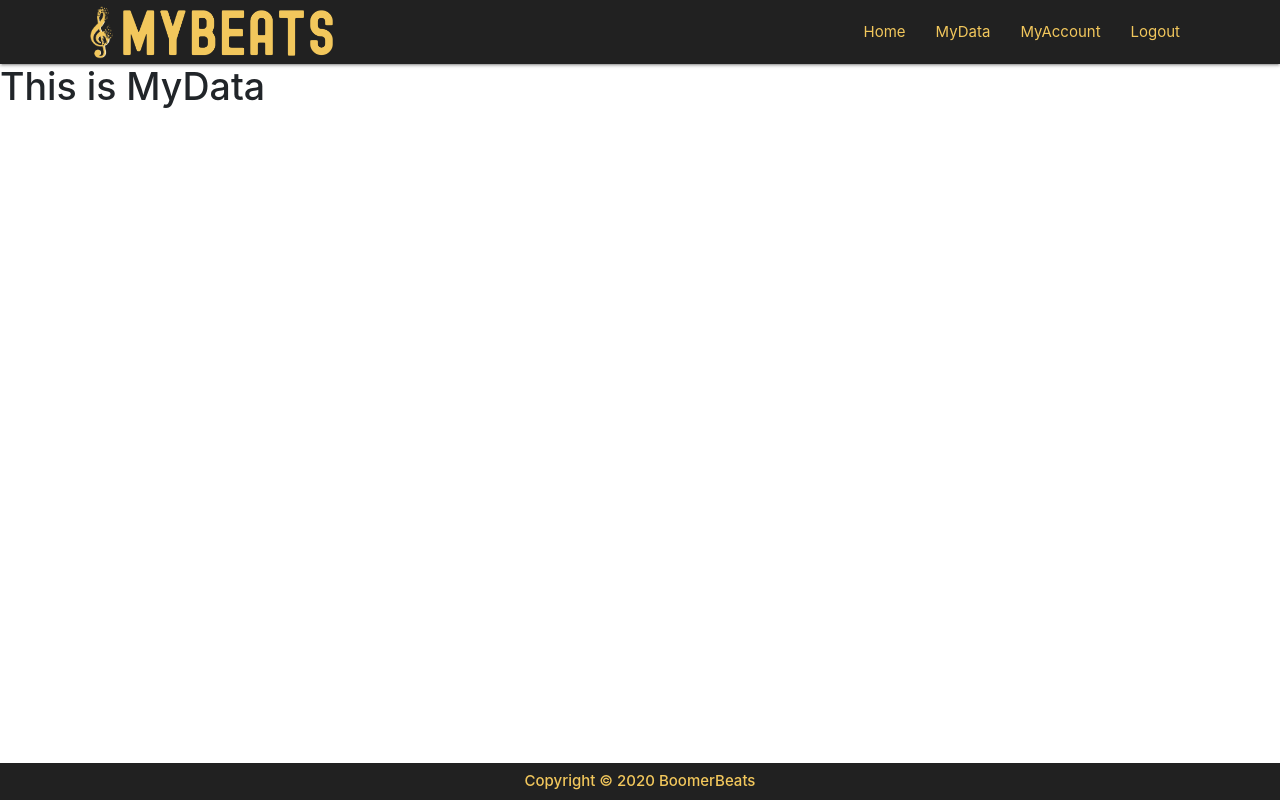
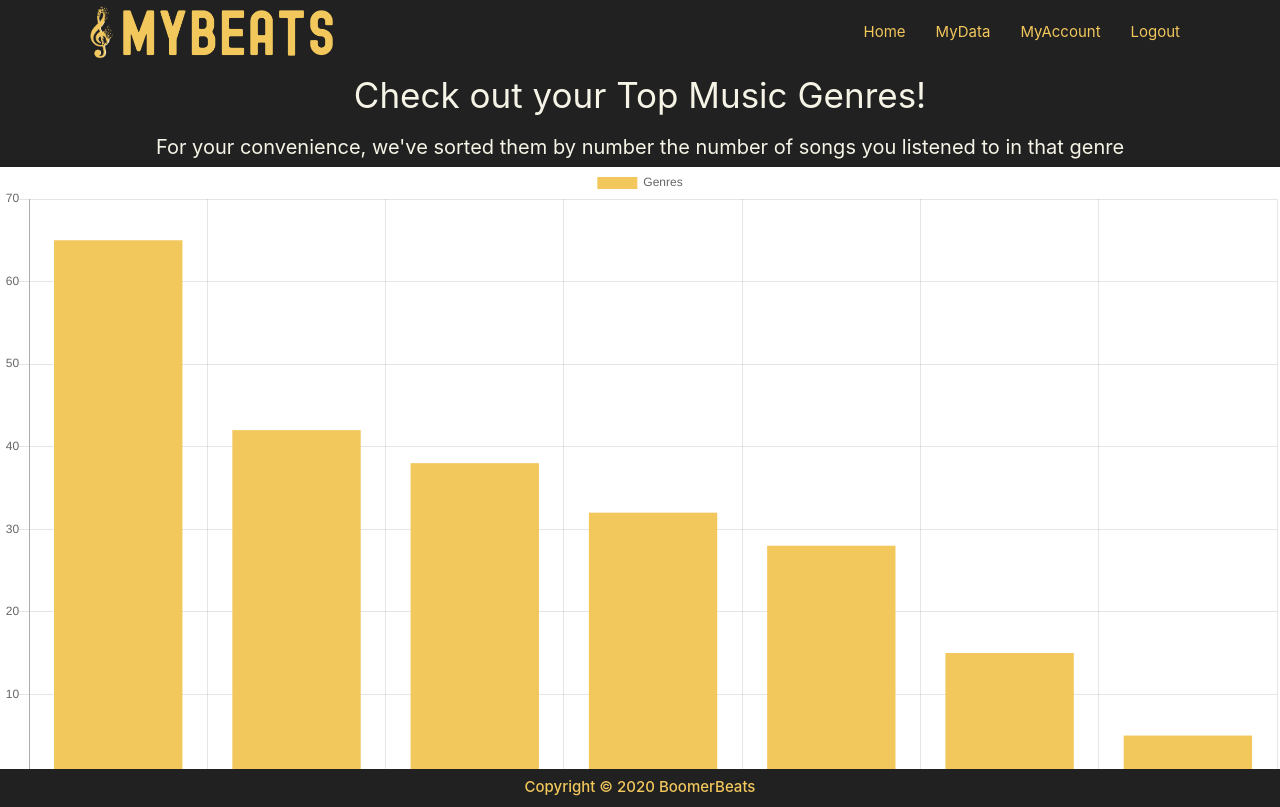
Before and after one commit to TheNightviz/MyBeats, a React (Create React App) app in the folder my-beats/: page /MyData in a window 1280 px wide. Built offline with nearby package versions, Linux system fonts and the light colour scheme.

Commit message:
Update to MyData
Includes Bar graph with static data, css styling, and top bar information

```diff
--- a/my-beats/package.json
+++ b/my-beats/package.json
@@ -7,12 +7,14 @@
     "@testing-library/react": "^9.5.0",
     "@testing-library/user-event": "^7.2.1",
     "bootstrap": "^5.0.0-alpha2",
+    "chart.js": "^2.9.4",
     "cookie-parser": "^1.4.5",
     "cors": "^2.8.5",
     "firebase": "^8.0.2",
     "materialize-css": "^1.0.0-rc.2",
     "react": "^16.13.1",
     "react-bootstrap": "^1.3.0",
+    "react-chartjs-2": "^2.11.1",
     "react-dom": "^16.13.1",
     "react-router-dom": "^5.2.0",
     "react-scripts": "^4.0.0",
--- a/my-beats/src/components/MyData.js
+++ b/my-beats/src/components/MyData.js
@@ -1,18 +1,33 @@
 import React from 'react';
 import UserNav from './UserNav';
 import BottomFooter from './BottomFooter';
+import MyDataText from './MyDataText';
+import { Bar } from "react-chartjs-2";
+
+  const data = {
+    labels: ["Rock", "Blues", "Punk", "Funk", "House", "Electronic", "Other"],
+    datasets: [
+      {
+        label: "Genres",
+        data: [65, 42, 38, 32, 28, 15, 5],
+        fill: true,
+        backgroundColor: "#f2C75C",
+        borderColor: "rgba(33,33,33, 1)"
+      }
+    ]
+  };
 
 const MyData = () =>
 {
        return(
        <div class = 'pageContainer'>
            <UserNav />
-           <h1>This is MyData</h1>
-
-
+           <MyDataText />
+           <Bar
+              data={data}
+            />
            <BottomFooter />
        </div>)
-
 }
 
 export default MyData;
--- /dev/null
+++ b/my-beats/src/components/MyDataText.js
@@ -0,0 +1,21 @@
+import React from 'react';
+import myData from './css/myData.css';
+
+const myDataText = () => {
+    return (
+
+       <div>
+           <p class='myDataTextContent1'>
+              Check out your Top Music Genres! <br />
+           </p>
+
+           <p class='myDataTextContent2'>
+           For your convenience, we've sorted them by number the number of songs you listened to in that genre <br />
+           </p>
+
+       </div>
+
+
+    );
+}
+export default myDataText;
--- /dev/null
+++ b/my-beats/src/components/css/myData.css
@@ -0,0 +1,22 @@
+.myDataTextContent1 {
+   text-align:center;
+   position: relative;
+   margin-top: 0px;
+   color: #F6F4E6;
+   background: rgb(33,33,33, 1);
+   padding: 5px;
+   margin-bottom: 0px;
+   width: 100%;
+   font-size: 35px;
+}
+.myDataTextContent2 {
+   text-align:center;
+   position: relative;
+   margin-top: 0px;
+   color: #F6F4E6;
+   background: rgb(33,33,33, 1);
+   padding: 5px;
+   margin-bottom: 0px;
+   width: 100%;
+   font-size: 20px;
+}
```
Also changed, not shown: 1 other file (tests, documents, lock files or other folders).
